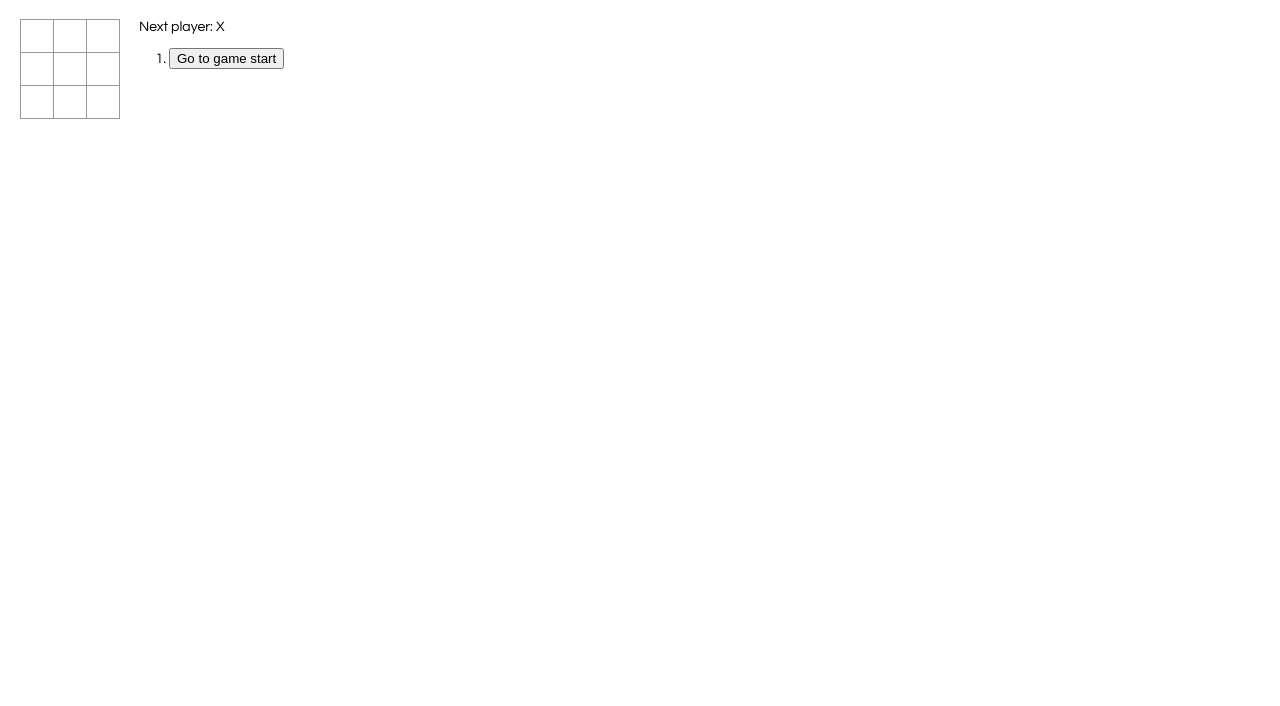
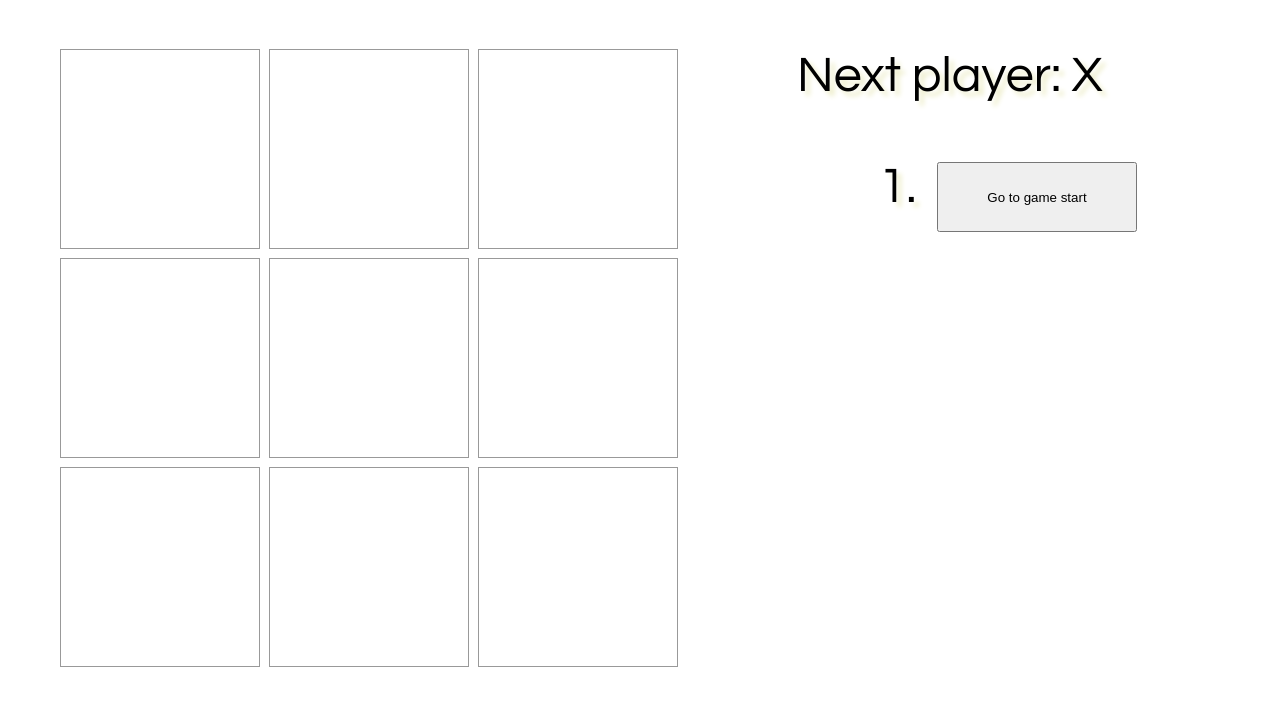
Before and after one commit to seanrobenalt/reactjs-game, a React app: page / in a window 1280 px wide. Built offline with nearby package versions, Linux system fonts and the light colour scheme.

Commit message:
edited styles to make game more appealing

```diff
--- a/src/index.css
+++ b/src/index.css
@@ -1,10 +1,23 @@
 body {
-  font: 14px "Century Gothic", Futura, sans-serif;
-  margin: 20px;
+  font: 14px "Century Gothic", sans-serif;
+  margin: 50px;
 }
 
 ol, ul {
-  padding-left: 30px;
+  padding-left: 130px;
+  font-size: 50px;
+}
+
+button {
+  padding: 20px;
+  margin: 10px;
+  width: 200px;
+  height: 70px;
+}
+
+button:hover {
+  cursor: pointer;
+  box-shadow: 5px 5px 5px #000;
 }
 
 .board-row:after {
@@ -21,15 +34,16 @@ ol, ul {
   background: #fff;
   border: 1px solid #999;
   float: left;
-  font-size: 24px;
+  font-size: 150px;
   font-weight: bold;
   line-height: 34px;
-  height: 34px;
+  height: 200px;
   margin-right: -1px;
   margin-top: -1px;
   padding: 0;
   text-align: center;
-  width: 34px;
+  width: 200px;
+  text-shadow: 5px 5px 5px #eec;
 }
 
 .square:focus {
@@ -46,5 +60,7 @@ ol, ul {
 }
 
 .game-info {
-  margin-left: 20px;
+  margin-left: 120px;
+  font-size: 50px;
+  text-shadow: 5px 5px 5px #eec;
 }
```
